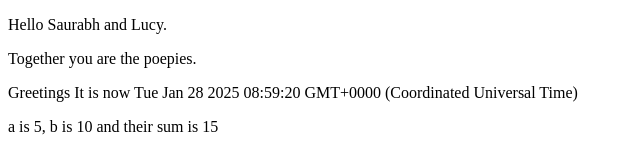
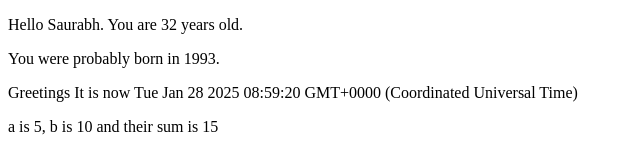
Before and after one commit to bhsaurabh/helsinkifullstack, a React (Vite) app in the folder part1/introdemo/: page / in a window 1280 px wide. Shown: the top 160 px of the page, without its empty margins (0-640 px from the left). Built offline with nearby package versions, Linux system fonts and the light colour scheme.

Commit message:
Destructuring params in introdemo

```diff
--- a/part1/introdemo/src/App.jsx
+++ b/part1/introdemo/src/App.jsx
@@ -1,9 +1,12 @@
-const Hello = (props) => {
+const Hello = ({ name, age }) => {
   console.log("<Hello>");
+
+  const birthYear = () => new Date().getFullYear() - age
+
   return (
     <div id="hello">
-      <p>Hello { props.name1 } and { props.name2 }.</p>
-      <p>Together you are the { props.collection }.</p>
+      <p>Hello { name }. You are {age} years old.</p>
+      <p>You were probably born in {birthYear()}.</p>
     </div>
   );
 }
@@ -17,7 +20,7 @@
   console.log("<App>")
   return (
       <div>
-        <Hello name1="Saurabh" name2="Lucy" collection="poepies" />
+        <Hello name="Saurabh" age={32} />
         <p>Greetings It is now { now.toString() }</p>
         <p>a is { a }, b is { b } and their sum is { a+b }</p>
       </div>
```
